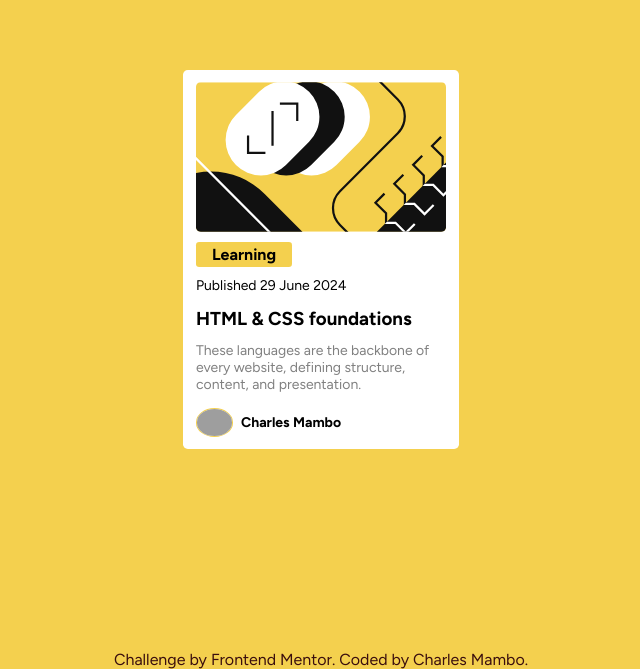
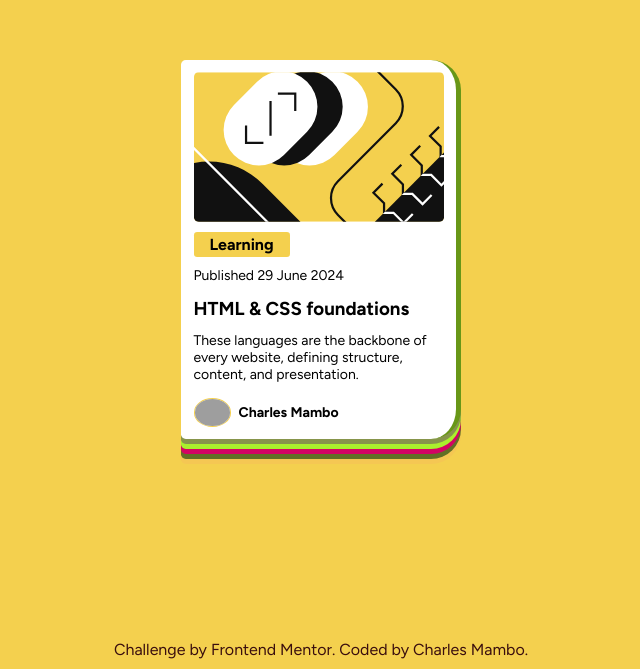
Before and after one commit to charlesmambo/blog-preview-card, a plain HTML site: page index.html in a window 1280 px wide. Shown: the part 131-800 px from the top of the page, without its empty margins (319-959 px from the left). Drawn offline with Linux system fonts and the light colour scheme; grey boxes are pictures that could not be loaded.

Commit message:
Complete project

```diff
--- a/style.css
+++ b/style.css
@@ -9,30 +9,57 @@
 
 body, html {
     height: 100%;
-    display: flex;
-    justify-content: center;
-    align-items: center;
     flex-direction: column;
     background-color: hsl(47, 88%, 63%);
 }
 
-main {
+/* global css styles */
+body, html,
+main,
+.card,
+.profile {
     display: flex;
     align-items: center;
     justify-content: center;
+}
+
+.abt,
+.profile p {
+    font-size: 14px;
+    font-size: 14px;
+}
+
+.profile p,
+.highlighted-text {
+    font-weight: 700;
+}
+
+main {
     height: 100%;
 }
 
 .card {
     width:250px;
-    display: flex;
-    align-items: center;
     flex-direction: column;
-    justify-content: center;
     background-color: hsl(0, 0%, 100%);
     padding: 0.8rem;
     border-radius: 0.3rem;
+    box-shadow: rgba(110, 83, 99, 0.574) 0px 5px,  hsl(82, 87%, 56%) 0px 10px, hsl(332, 97%, 42%) 0px 15px, rgba(14, 59, 10, 0.629) 0px 20px, rgba(240, 46, 170, 0.05) 0px 25px;
+    transition: transform 1s;
+    transform-style: preserve-3d;
+    border-bottom-right-radius: 30px;
+    border-right: 5px solid hsl(82, 74%, 34%);
+    border-top-right-radius: 30px;
 }
+
+.card:hover {
+    transform: rotateY(180deg);
+    background-color: #1a0d1e;
+    color: hsl(62, 95%, 43%);
+    border-bottom-left-radius: 30px;
+    border-left: 5px solid hsl(82, 74%, 34%);
+    border-top-left-radius: 30px;
+  }
 
 .img-container img{
  display: block;
@@ -46,7 +73,6 @@ main {
     text-align: left;
     width: fit-content;
     padding: 0.2rem 1rem;
-    font-weight: 700;
     border-radius: 0.2rem;
 }
 
@@ -56,16 +82,15 @@ main {
 }
 
 .abt {
-    font-size: 14px;
+    /* box-shadow: rgba(0, 0, 0, 0.02) 0px 1px 3px 0px, rgba(27, 31, 35, 0.15) 0px 0px 0px 1px; */
     margin-top: 12px;
-    color: hsl(0, 0%, 50%);
 }
 
+
 .profile {
-    display: flex;
-    align-items: center;
     gap: 0.5rem;
     margin-top: 15px;
+    justify-content: left;
 }
 
 .profile img {
@@ -75,9 +100,8 @@ main {
     border: 1px solid hsl(47, 88%, 63%);
 }
 
-.profile p {
-    font-weight: 700;
-    font-size: 14px;
+footer {
+padding: 10px 20px;
 }
 
 footer,
```
